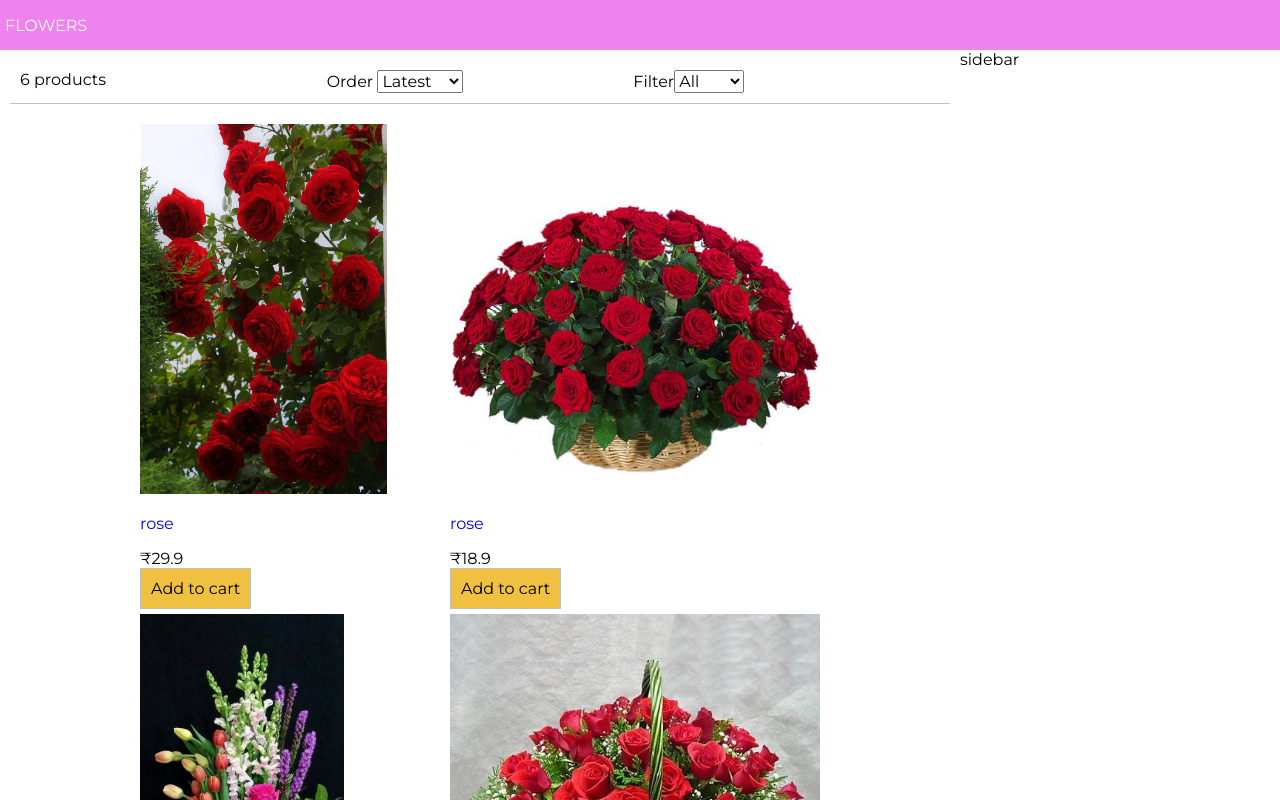
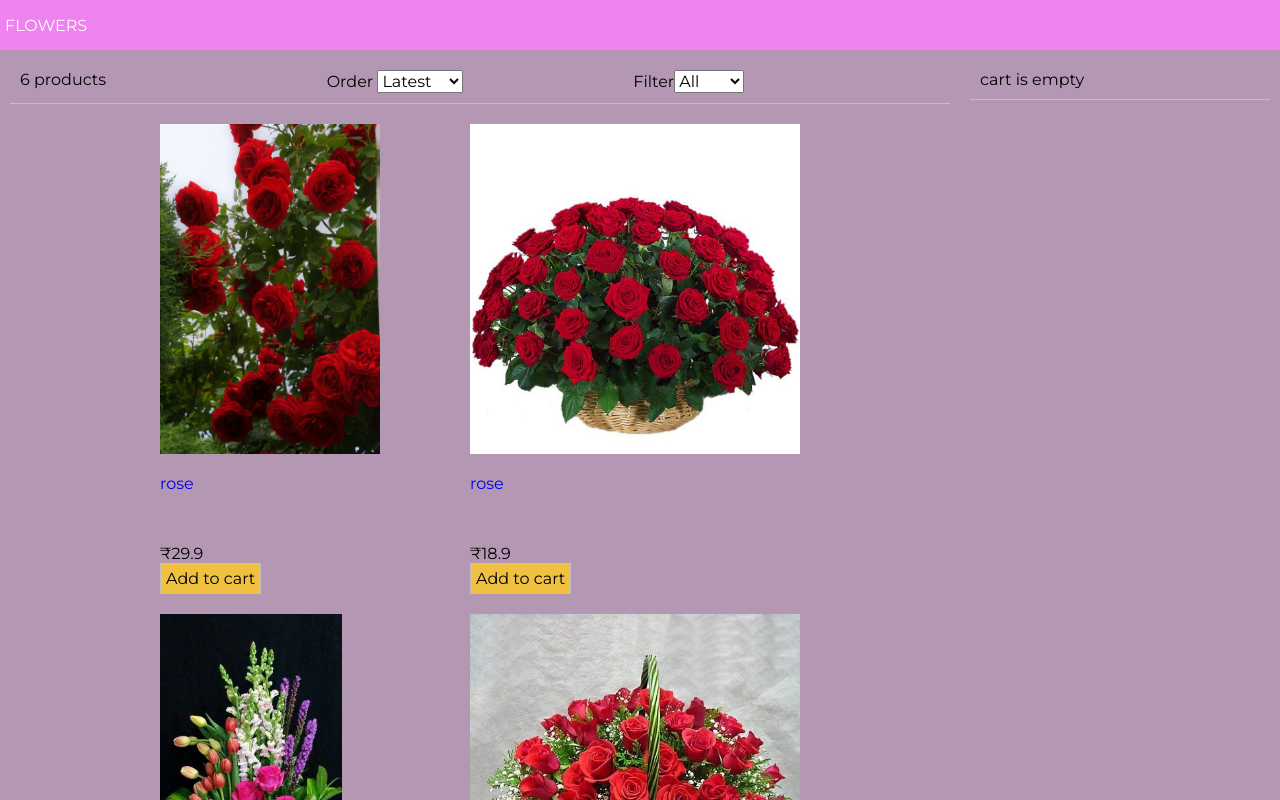
Before and after one commit to Shivani-kumari/Flower_selling_website, a React (Create React App) app: page / in a window 1280 px wide. Shown: the top 800 px of the page. Built offline with nearby package versions, Linux system fonts and the light colour scheme.

Commit message:
seven commit

```diff
--- a/src/App.js
+++ b/src/App.js
@@ -3,6 +3,7 @@ import './index.css';
 import data from "./data.json";
 import Products from "./container/products";
 import Filter from './container/Filter';
+import Cart from './container/Cart';
 
 class App extends React.Component {
   constructor(){
@@ -13,6 +14,11 @@ class App extends React.Component {
       size : "",
       sort : ""
     }
+  }
+  removeFromCart = (product) =>{
+    const cartItems = this.state.cartItems.slice()
+    this.setState({cartItems:cartItems.filter(x=>x._id!==product._id)})
+
   }
   addToCart =(product)=>{
     const cartItems = this.state.cartItems.slice();
@@ -26,6 +32,7 @@ class App extends React.Component {
     if(!alreadyInCart){
       cartItems.push({...product,count : 1})
     }
+    this.setState({cartItems})
   }
   sortProducts = (event) =>{
     const sort = event.target.value;
@@ -76,9 +83,13 @@ class App extends React.Component {
                   ></Filter>
                   <Products
                   products ={this.state.products}
+                  addToCart = {this.addToCart}
                   >
                   </Products ></div>
-                  <div className ="sidebar">sidebar</div>
+                  <div className ="sidebar">
+                    <Cart cartItems ={this.state.cartItems}
+                    removeFromCart ={this.removeFromCart}></Cart>
+                  </div>
                 </div>
               </main>
              <footer>
--- a/src/container/Cart.js
+++ b/src/container/Cart.js
@@ -1,11 +1,60 @@
 import React, { Component } from 'react'
+import formatCurrency from "../util";
 
 export default class Cart extends Component {
     render() {
         const {cartItems} = this.props
+        console.log(cartItems)
         return (
             <div>
-
+               {cartItems.length===0 ? (
+                   <div className="cart cart-header">cart is empty</div>
+               ) : (<div className="cart cart-header">You hava {cartItems.length} in the cart</div>)}
+               <div>
+                    <div className ="cart">
+                    <ul className="cart-items">
+                {cartItems.map((item) => (
+                  <li key={item._id}>
+                    <div>
+                      <img src={item.image} alt={item.title}></img>
+                    </div>
+                    <div>
+                      <div>{item.title}</div>
+                      <div className="right">
+                        {formatCurrency(item.price)} x {item.count}{" "}
+                        <button
+                          className="button"
+                          onClick={() => this.props.removeFromCart(item)}
+                        >
+                          Remove
+                        </button>
+                      </div>
+                    </div>
+                  </li>
+                ))}
+              </ul>
+                    </div>
+                    {cartItems.length !== 0 && (
+                         <div className="cart">
+                         <div className="total">
+                           <div>
+                             Total:{" "}
+                             {formatCurrency(
+                               cartItems.reduce((a, c) => a + c.price * c.count, 0)
+                             )}
+                           </div>
+                           <button
+                    // onClick={() => {
+                    //   this.setState({ showCheckout: true });
+                    // }}
+                    className="button primary"
+                  >
+                    Proceed
+                  </button>
+                           </div>
+                           </div>
+                    )}
+                </div>
             </div>
         )
     }
--- a/src/index.css
+++ b/src/index.css
@@ -4,6 +4,7 @@
 html {
   font-size: 62.5%;
   box-sizing: border-box;
+background-color: rgb(179, 151, 179);
 }
 body,
 #root {
@@ -20,6 +21,7 @@ textarea {
 }
 .grid-container {
   display: grid;
+
   grid-template-areas:
     "header"
     "main"
@@ -90,8 +92,8 @@ footer {
   height: 100%;
 }
 .product img {
-  max-width: 37rem;
-  max-height: 37rem;
+  max-width: 35rem;
+  max-height: 33rem;
 }
 .product-price div,
 .product-price button {
@@ -102,7 +104,7 @@ footer {
   font-size: 2rem;
 }
 .button {
-  padding: 1rem;
+  padding: 0.5rem;
   border: 0.1rem #c0c0c0 solid;
   background-color: #f0f0f0;
   cursor: pointer;
@@ -124,3 +126,44 @@ footer {
 .filter div {
   flex: 1;
 }
+.cart {
+  padding: 1rem;
+  margin: 1rem;
+  display: flex;
+}
+.cart-header {
+  border-bottom: 0.1rem #c0c0c0 solid;
+}
+.cart-items {
+  padding: 0;
+  width: 100%;
+  list-style-type: none;
+}
+.cart-items img {
+  width: 5rem;
+}
+.cart-items li {
+  display: flex;
+}
+.cart-items li div {
+  padding: 0.5rem;
+}
+.cart-items li div:last-child {
+  flex: 1;
+}
+.right {
+  text-align: right;
+}
+.total {
+  display: flex;
+  justify-content: space-between;
+  align-items: center;
+  width: 100%;
+}
+.total > div {
+  font-size: 2rem;
+}
+.total > div,
+.total > button {
+  flex: 1;
+}
```
